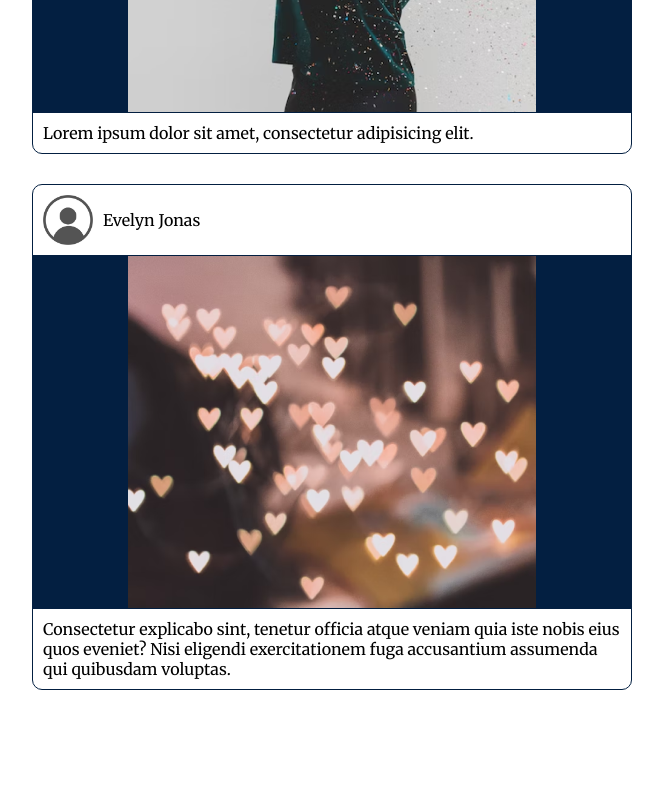
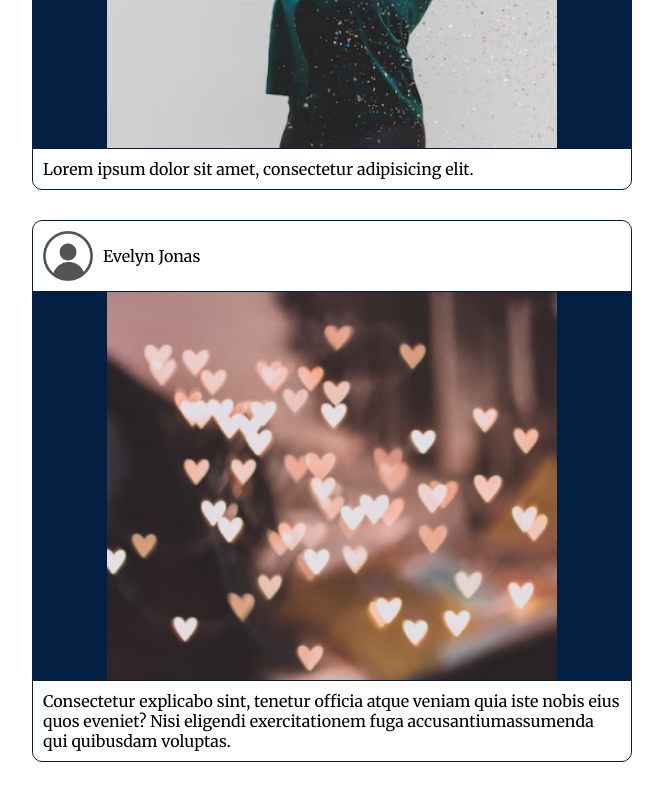
Before and after one commit to debbyuzuegbu/v42-geckos-team-11, a React (Vite) app: page /feed in a window 1280 px wide. Shown: the part 750-1550 px from the top of the page, without its empty margins (308-971 px from the left). Built offline with nearby package versions, Linux system fonts and the light colour scheme; a web font is replaced by a local one.

Commit message:
Divide UI (Card.js)

```diff
--- a/src/components/Feed.css
+++ b/src/components/Feed.css
@@ -1,3 +1,9 @@
+* {
+  margin: 0;
+  padding: 0;
+  box-sizing: border-box;
+}
+
 img {
   vertical-align: top;
 }
@@ -25,30 +31,7 @@ img {
   max-width: 600px;
 }
 
-.post {
-  margin-bottom: 30px;
-  border: 1px solid #031f41;
-  border-radius: 10px;
-}
-.post .postHeader {
-  display: flex;
-  align-items: center;
-  padding: 10px;
-  border-bottom: 1px solid #031f41;
-}
-.post .postHeader .profile {
-  margin-right: 10px;
-}
-.post .postHeader .profile img {
-  width: 50px;
-}
-.post .postBody {
-  background-color: #031f41;
-  display: flex;
-  justify-content: center;
-  align-items: center;
-}
-.post .contents {
+.contents {
   padding: 10px;
   border-top: 1px solid #031f41;
   text-align: left;
--- a/src/components/Feed.jsx
+++ b/src/components/Feed.jsx
@@ -2,8 +2,27 @@ import "./Feed.css";
 import { Swiper, SwiperSlide } from "swiper/react";
 import "swiper/css";
 import { Navigation, Mousewheel } from "swiper";
+import Card from "./UI/Card";
 
 export default function Feed() {
+  const demo = [
+    {
+      profileImg: "../images/icons/profile.jpg",
+      userID: "Evelyn Jonas",
+      locaation: "somewhere",
+      cardImg: "../images/post1.png",
+      contents: "Lorem ipsum dolor sit amet, consectetur adipisicing elit.",
+    },
+    {
+      profileImg: "../images/icons/profile.jpg",
+      userID: "Evelyn Jonas",
+      locaation: "somewhere",
+      cardImg: "../images/post2.png",
+      contents:
+        "Consectetur explicabo sint, tenetur officia atque veniam quia iste nobis eius quos eveniet? Nisi eligendi exercitationem fuga accusantiumassumenda qui quibusdam voluptas.",
+    },
+  ];
+
   return (
     <section id="mainFeed">
       <Swiper className="trending" modules={[Navigation, Mousewheel]} spaceBetween={20} navigation mousewheel slidesPerView={"auto"}>
@@ -40,43 +59,9 @@ export default function Feed() {
       </Swiper>
 
       <div className="container">
-        <div className="post">
-          <div className="postHeader">
-            <div className="profile">
-              <img src="../images/icons/profile.jpg" alt="" />
-            </div>
-            <div className="userID">Evelyn Jonas</div>
-            <div className="location"></div>
-          </div>
-          <div className="postBody">
-            <div className="leftBar"></div>
-            <div className="postImg">
-              <img src="../images/post1.png" alt="" />
-            </div>
-            <div className="rightBar"></div>
-          </div>
-          <div className="contents">Lorem ipsum dolor sit amet, consectetur adipisicing elit.</div>
-        </div>
-        <div className="post">
-          <div className="postHeader">
-            <div className="profile">
-              <img src="../images/icons/profile.jpg" alt="" />
-            </div>
-            <div className="userID">Evelyn Jonas</div>
-            <div className="location"></div>
-          </div>
-          <div className="postBody">
-            <div className="leftBar"></div>
-            <div className="postImg">
-              <img src="../images/post2.png" alt="" />
-            </div>
-            <div className="rightBar"></div>
-          </div>
-          <div className="contents">
-            Consectetur explicabo sint, tenetur officia atque veniam quia iste nobis eius quos eveniet? Nisi eligendi exercitationem fuga accusantium
-            assumenda qui quibusdam voluptas.
-          </div>
-        </div>
+        {demo.map((item, idx) => {
+          return <Card data={item} />;
+        })}
       </div>
     </section>
   );
--- /dev/null
+++ b/src/components/UI/Card.css
@@ -0,0 +1,33 @@
+.card {
+  margin-bottom: 30px;
+  border: 1px solid #031f41;
+  border-radius: 10px;
+}
+.card .cardHeader {
+  display: flex;
+  align-items: center;
+  padding: 10px;
+  border-bottom: 1px solid #031f41;
+}
+.card .cardHeader .profile {
+  margin-right: 10px;
+}
+.card .cardHeader .profile img {
+  width: 50px;
+}
+.card .cardBody {
+  display: flex;
+  justify-content: center;
+  align-items: center;
+  background-color: #031f41;
+}
+.card .cardBody .cardImg img {
+  width: 65vw;
+  object-fit: contain;
+  max-width: 450px;
+}
+.card .contents {
+  padding: 10px;
+  border-top: 1px solid #031f41;
+  text-align: left;
+}
--- /dev/null
+++ b/src/components/UI/Card.jsx
@@ -0,0 +1,25 @@
+import "./Card.css";
+
+export default function Card(props) {
+  const { profileImg, userID, location, cardImg, contents } = props.data;
+
+  return (
+    <div className="card">
+      <div className="cardHeader">
+        <div className="profile">
+          <img src={profileImg} alt="" />
+        </div>
+        <div className="userID">{userID}</div>
+        <div className="location">{location}</div>
+      </div>
+      <div className="cardBody">
+        <div className="leftBar"></div>
+        <div className="cardImg">
+          <img src={cardImg} alt="" />
+        </div>
+        <div className="rightBar"></div>
+      </div>
+      <div className="contents">{contents}</div>
+    </div>
+  );
+}
```
